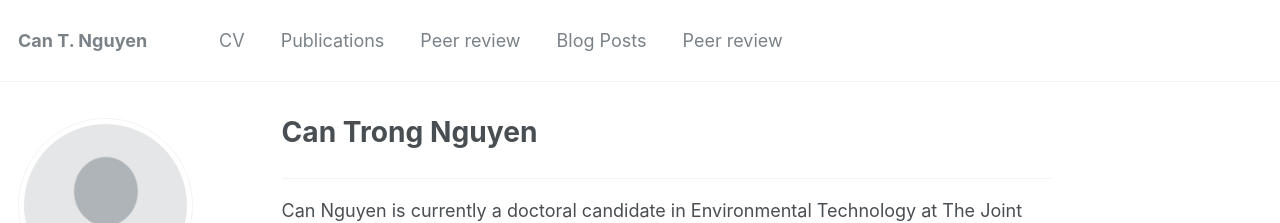
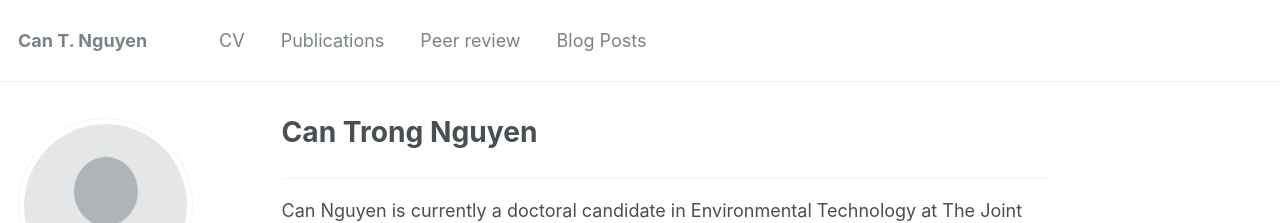
Before and after one commit to canng/oldsite, a Jekyll site: the page built from _pages/about.md, in a window 1280 px wide. Shown: the top 223 px of the page. Built offline with Jekyll 4.4.1, drawn with Linux system fonts in a browser that asks for light colours; some web fonts are replaced.

Commit message:
update navigation

```diff
--- a/_data/navigation.yml
+++ b/_data/navigation.yml
@@ -22,8 +22,5 @@ main:
   - title: "Blog Posts"
     url: /year-archive/
 
-  - title: "Peer review"
-    url: /review/
-
 #  - title: "Guide"
 #    url: /markdown/
```
